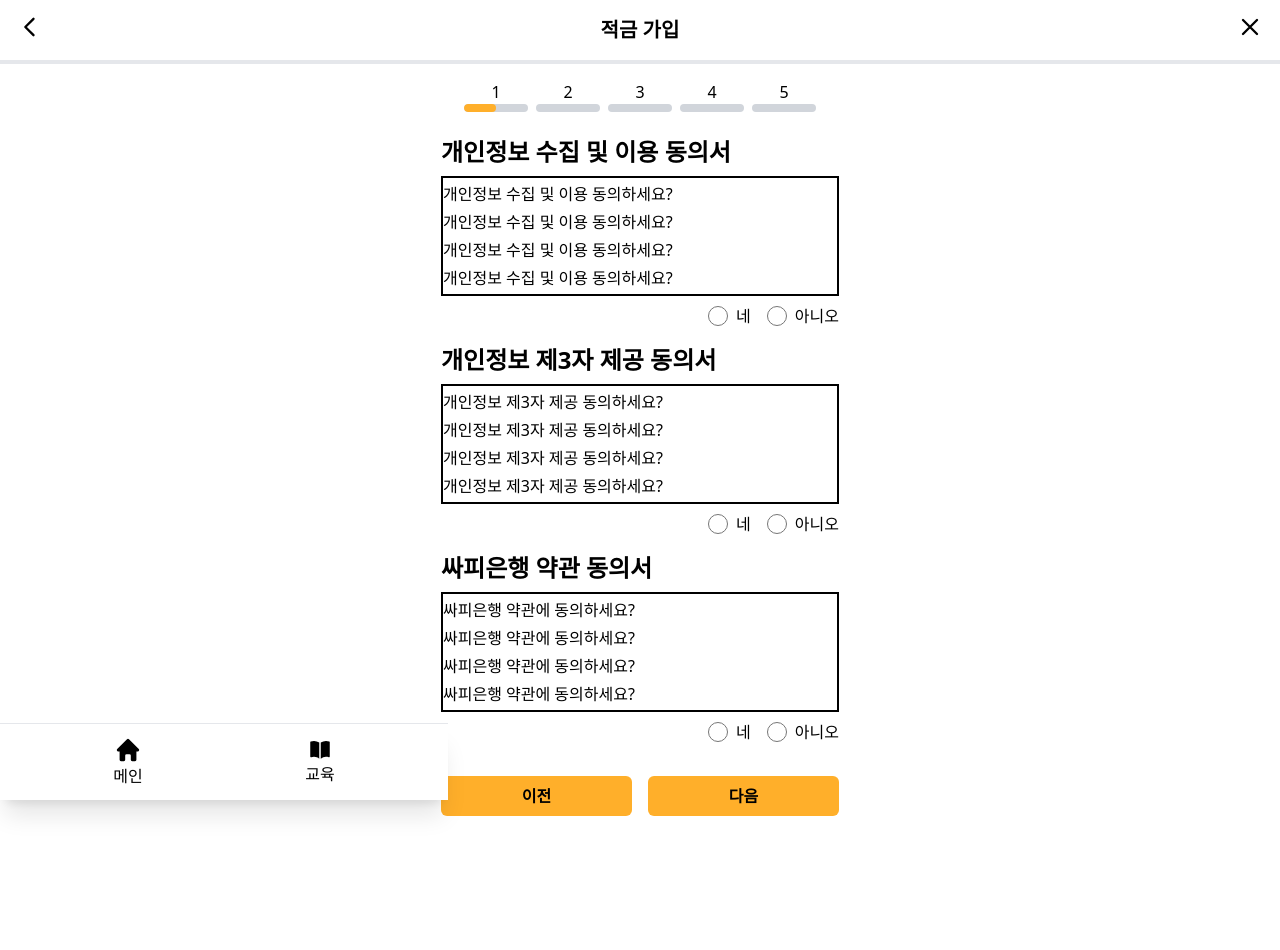
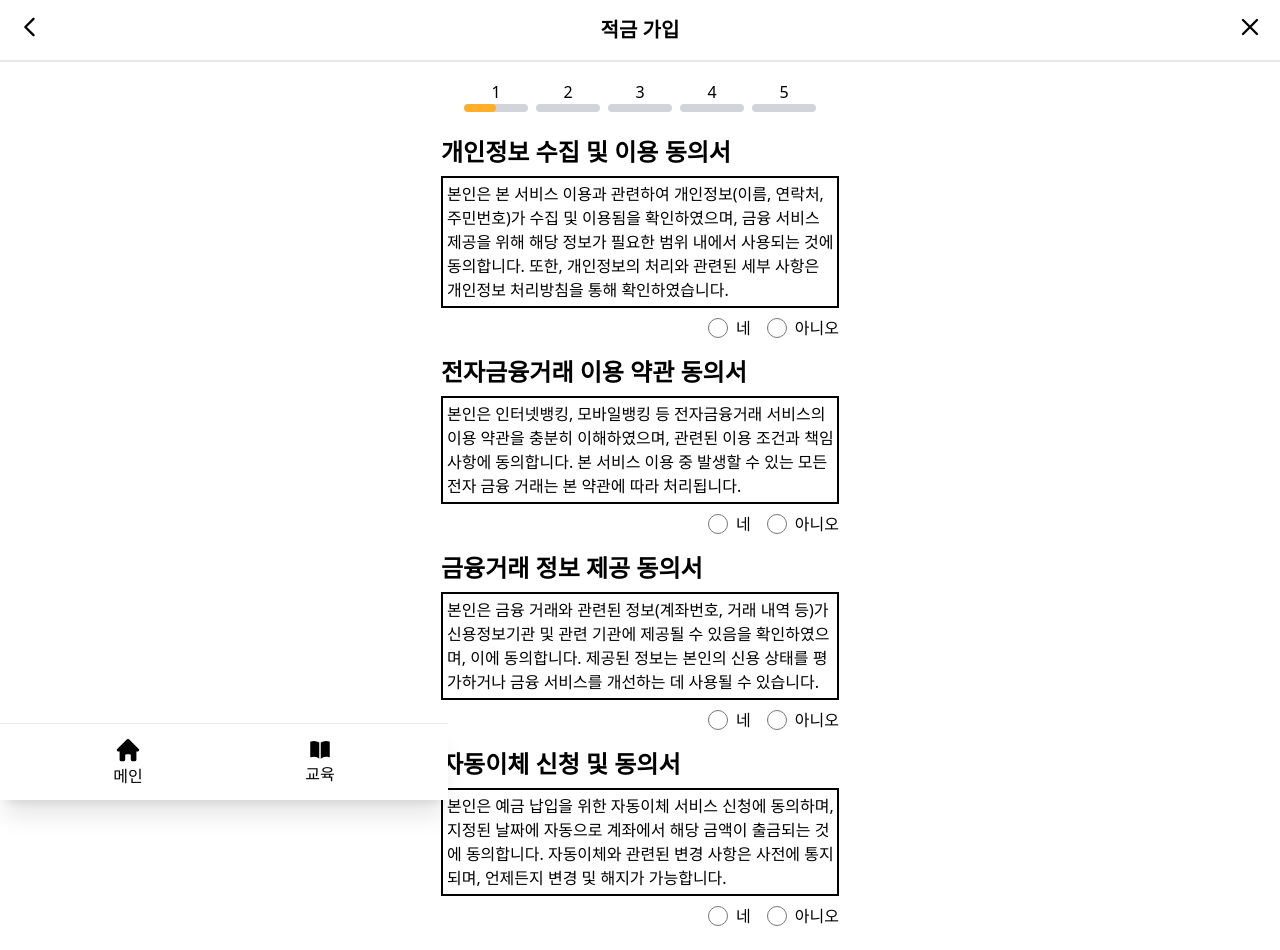
Before and after one commit to uhbooba/frontend, a React (Vite) app: page /savings/agree in a window 1280 px wide. Before the commit the page ends 928 px from the top, so only its background shows below. Built offline with nearby package versions, Linux system fonts and the light colour scheme.

Commit message:
:recycle: Refactor: 예적금 가입동의 페이지 문구 수정
<body>
- Deposit_Agree.tsx
- Savings_Agree.tsx
	- 동의문 문구 수정
- Cancel_Deposit_Product.tsx
- Cancel_savings_Product.tsx
	- 주석 추가

```diff
--- a/src/components/layouts/TopBar.tsx
+++ b/src/components/layouts/TopBar.tsx
@@ -27,7 +27,7 @@ const TopBar: React.FC<TopBarProps> = ({
   };
 
   return (
-    <div className='relative flex items-center justify-center border-b-4 bg-white py-4'>
+    <div className='relative flex items-center justify-center border-b-2 bg-white py-4'>
       {showBackButton && (
         <div className='absolute left-0'>
           <BackButton className='ml-4' />
--- a/src/pages/Education.tsx
+++ b/src/pages/Education.tsx
@@ -22,7 +22,7 @@ const ButtonConfig: ButtonConfigType[] = [
   },
   {
     label: '',
-    eduLabel: '금융사기',
+    eduLabel: '(금융사기)',
     route: '/cancel/savings/explain',
     size: 'small',
     className: 'flex h-32 bg-white rounded-3xl shadow',
@@ -30,7 +30,7 @@ const ButtonConfig: ButtonConfigType[] = [
   },
   {
     label: '',
-    eduLabel: '미션 스탬프',
+    eduLabel: '(미션 스탬프)',
     route: '/cancel/savings/explain',
     size: 'small',
     className: 'flex h-32 bg-white shadow rounded-3xl',
--- a/src/pages/deposit/Deposit_Agree.tsx
+++ b/src/pages/deposit/Deposit_Agree.tsx
@@ -60,10 +60,12 @@ const DepositAgree = () => {
       <div className='m-4'>
         <p className='mb-2 text-2xl font-bold'>개인정보 수집 및 이용 동의서</p>
         <div className='mb-2 border-2 border-black'>
-          <p className='mb-1 ml-1 mt-1'>개인정보 수집 및 이용 동의하세요?</p>
-          <p className='mb-1 ml-1'>개인정보 수집 및 이용 동의하세요?</p>
-          <p className='mb-1 ml-1'>개인정보 수집 및 이용 동의하세요?</p>
-          <p className='mb-1 ml-1'>개인정보 수집 및 이용 동의하세요?</p>
+          <p className='mb-1 ml-1 mt-1'>
+            본인은 본 서비스 이용과 관련하여 개인정보(이름, 연락처, 주민번호)가
+            수집 및 이용됨을 확인하였으며, 금융 서비스 제공을 위해 해당 정보가
+            필요한 범위 내에서 사용되는 것에 동의합니다. 또한, 개인정보의 처리와
+            관련된 세부 사항은 개인정보 처리방침을 통해 확인하였습니다.
+          </p>
         </div>
         <div className='flex justify-end'>
           <CheckButton
@@ -75,12 +77,14 @@ const DepositAgree = () => {
       </div>
 
       <div className='m-4 mt-4'>
-        <p className='mb-2 text-2xl font-bold'>개인정보 제3자 제공 동의서</p>
+        <p className='mb-2 text-2xl font-bold'>전자금융거래 이용 약관 동의서</p>
         <div className='mb-2 border-2 border-black'>
-          <p className='mb-1 ml-1 mt-1'>개인정보 제3자 제공 동의하세요?</p>
-          <p className='mb-1 ml-1'>개인정보 제3자 제공 동의하세요?</p>
-          <p className='mb-1 ml-1'>개인정보 제3자 제공 동의하세요?</p>
-          <p className='mb-1 ml-1'>개인정보 제3자 제공 동의하세요?</p>
+          <p className='mb-1 ml-1 mt-1'>
+            본인은 인터넷뱅킹, 모바일뱅킹 등 전자금융거래 서비스의 이용 약관을
+            충분히 이해하였으며, 관련된 이용 조건과 책임 사항에 동의합니다. 본
+            서비스 이용 중 발생할 수 있는 모든 전자 금융 거래는 본 약관에 따라
+            처리됩니다.
+          </p>
         </div>
         <div className='flex justify-end'>
           <CheckButton
@@ -92,12 +96,14 @@ const DepositAgree = () => {
       </div>
 
       <div className='m-4 mt-4'>
-        <p className='mb-2 text-2xl font-bold'>싸피은행 약관 동의서</p>
+        <p className='mb-2 text-2xl font-bold'>금융거래 정보 제공 동의서</p>
         <div className='mb-2 border-2 border-black'>
-          <p className='mb-1 ml-1 mt-1'>싸피은행 약관에 동의하세요?</p>
-          <p className='mb-1 ml-1'>싸피은행 약관에 동의하세요?</p>
-          <p className='mb-1 ml-1'>싸피은행 약관에 동의하세요?</p>
-          <p className='mb-1 ml-1'>싸피은행 약관에 동의하세요?</p>
+          <p className='mb-1 ml-1 mt-1'>
+            본인은 금융 거래와 관련된 정보(계좌번호, 거래 내역 등)가
+            신용정보기관 및 관련 기관에 제공될 수 있음을 확인하였으며, 이에
+            동의합니다. 제공된 정보는 본인의 신용 상태를 평가하거나 금융
+            서비스를 개선하는 데 사용될 수 있습니다.
+          </p>
         </div>
         <div className='flex justify-end'>
           <CheckButton
--- a/src/pages/depositCancel/Cancel_Deposit_Product.tsx
+++ b/src/pages/depositCancel/Cancel_Deposit_Product.tsx
@@ -59,6 +59,7 @@ const CancelDepositProduct = () => {
         <div className='border-b border-gray-300 py-4'>
           <span className='text-2xl text-gray-500'>계좌번호</span>
           <div className='mt-2 text-xl font-bold'>{selectAccount}</div>
+          {/* 계좌번호 예금 가입하면 새로 생기는 예금계좌 번호 가져오기 */}
         </div>
 
         <div className='border-b border-gray-300 py-4'>
--- a/src/pages/savings/Savings_Agree.tsx
+++ b/src/pages/savings/Savings_Agree.tsx
@@ -14,6 +14,7 @@ const SavingsAgree = () => {
   const [agree1, setAgree1] = useState<string>('');
   const [agree2, setAgree2] = useState<string>('');
   const [agree3, setAgree3] = useState<string>('');
+  const [agree4, setAgree4] = useState<string>('');
 
   useEffect(() => {
     setIsModalOpen(false);
@@ -26,7 +27,12 @@ const SavingsAgree = () => {
   const navigate = useNavigate();
 
   const OpenModal = () => {
-    if (agree1 === 'yes' && agree2 === 'yes' && agree3 === 'yes') {
+    if (
+      agree1 === 'yes' &&
+      agree2 === 'yes' &&
+      agree3 === 'yes' &&
+      agree4 === 'yes'
+    ) {
       setIsModalOpen(true);
     } else {
       setWarningModal(true);
@@ -60,10 +66,12 @@ const SavingsAgree = () => {
       <div className='m-4'>
         <p className='mb-2 text-2xl font-bold'>개인정보 수집 및 이용 동의서</p>
         <div className='mb-2 border-2 border-black'>
-          <p className='mb-1 mt-1'>개인정보 수집 및 이용 동의하세요?</p>
-          <p className='mb-1'>개인정보 수집 및 이용 동의하세요?</p>
-          <p className='mb-1'>개인정보 수집 및 이용 동의하세요?</p>
-          <p className='mb-1'>개인정보 수집 및 이용 동의하세요?</p>
+          <p className='mb-1 ml-1 mt-1'>
+            본인은 본 서비스 이용과 관련하여 개인정보(이름, 연락처, 주민번호)가
+            수집 및 이용됨을 확인하였으며, 금융 서비스 제공을 위해 해당 정보가
+            필요한 범위 내에서 사용되는 것에 동의합니다. 또한, 개인정보의 처리와
+            관련된 세부 사항은 개인정보 처리방침을 통해 확인하였습니다.
+          </p>
         </div>
         <div className='flex justify-end'>
           <CheckButton
@@ -75,12 +83,14 @@ const SavingsAgree = () => {
       </div>
 
       <div className='m-4 mt-4'>
-        <p className='mb-2 text-2xl font-bold'>개인정보 제3자 제공 동의서</p>
+        <p className='mb-2 text-2xl font-bold'>전자금융거래 이용 약관 동의서</p>
         <div className='mb-2 border-2 border-black'>
-          <p className='mb-1 mt-1'>개인정보 제3자 제공 동의하세요?</p>
-          <p className='mb-1'>개인정보 제3자 제공 동의하세요?</p>
-          <p className='mb-1'>개인정보 제3자 제공 동의하세요?</p>
-          <p className='mb-1'>개인정보 제3자 제공 동의하세요?</p>
+          <p className='mb-1 ml-1 mt-1'>
+            본인은 인터넷뱅킹, 모바일뱅킹 등 전자금융거래 서비스의 이용 약관을
+            충분히 이해하였으며, 관련된 이용 조건과 책임 사항에 동의합니다. 본
+            서비스 이용 중 발생할 수 있는 모든 전자 금융 거래는 본 약관에 따라
+            처리됩니다.
+          </p>
         </div>
         <div className='flex justify-end'>
           <CheckButton
@@ -92,18 +102,38 @@ const SavingsAgree = () => {
       </div>
 
       <div className='m-4 mt-4'>
-        <p className='mb-2 text-2xl font-bold'>싸피은행 약관 동의서</p>
+        <p className='mb-2 text-2xl font-bold'>금융거래 정보 제공 동의서</p>
         <div className='mb-2 border-2 border-black'>
-          <p className='mb-1 mt-1'>싸피은행 약관에 동의하세요?</p>
-          <p className='mb-1'>싸피은행 약관에 동의하세요?</p>
-          <p className='mb-1'>싸피은행 약관에 동의하세요?</p>
-          <p className='mb-1'>싸피은행 약관에 동의하세요?</p>
+          <p className='mb-1 ml-1 mt-1'>
+            본인은 금융 거래와 관련된 정보(계좌번호, 거래 내역 등)가
+            신용정보기관 및 관련 기관에 제공될 수 있음을 확인하였으며, 이에
+            동의합니다. 제공된 정보는 본인의 신용 상태를 평가하거나 금융
+            서비스를 개선하는 데 사용될 수 있습니다.
+          </p>
         </div>
         <div className='flex justify-end'>
           <CheckButton
             name='agree3'
             selected={agree3}
             setSelected={setAgree3}
+          />
+        </div>
+      </div>
+      <div className='m-4 mt-4'>
+        <p className='mb-2 text-2xl font-bold'>자동이체 신청 및 동의서</p>
+        <div className='mb-2 border-2 border-black'>
+          <p className='mb-1 ml-1 mt-1'>
+            본인은 예금 납입을 위한 자동이체 서비스 신청에 동의하며, 지정된
+            날짜에 자동으로 계좌에서 해당 금액이 출금되는 것에 동의합니다.
+            자동이체와 관련된 변경 사항은 사전에 통지되며, 언제든지 변경 및
+            해지가 가능합니다.
+          </p>
+        </div>
+        <div className='flex justify-end'>
+          <CheckButton
+            name='agree3'
+            selected={agree4}
+            setSelected={setAgree4}
           />
         </div>
       </div>
--- a/src/pages/savingsCancel/Cancel_savings_Product.tsx
+++ b/src/pages/savingsCancel/Cancel_savings_Product.tsx
@@ -42,10 +42,7 @@ const CancelSavingsProduct = () => {
   return (
     <div>
       <div className='fixed left-0 top-0 w-full'>
-        <TopBar
-          title='적금 중도해지'
-
-        />
+        <TopBar title='적금 중도해지' />
       </div>
 
       <div className='mb-4 mt-20'>
@@ -63,6 +60,7 @@ const CancelSavingsProduct = () => {
         <div className='border-b border-gray-300 py-4'>
           <span className='text-2xl text-gray-500'>계좌번호</span>
           <div className='mt-2 text-xl font-bold'>{selectAccount}</div>
+          {/* 계좌번호 예금 가입하면 새로 생기는 예금계좌 번호 가져오기 */}
         </div>
 
         <div className='border-b border-gray-300 py-4'>
--- a/src/utils/validateInputs.tsx
+++ b/src/utils/validateInputs.tsx
@@ -20,31 +20,28 @@ export const validateInputs = (
 
   let isValid = true;
 
-  // 이름 비어두면 안되는 조건
+  // 이름 비어있으면 안되는 조건
   if (name === '') {
     newErrors.name = '이름을 입력해주세요.';
     isValid = false;
   }
-  // 이름 한글만 입력가능하게 조건
-  else if (!/^[가-힣]+$/.test(name)) {
+  // 숫자, 영어, 기호가 포함된 경우
+  else if (/[^가-힣ㄱ-ㅎㅏ-ㅣ]/.test(name)) {
     newErrors.name = '한글만 입력 가능합니다.';
     isValid = false;
   }
-
-  // 이름 오타 났을 때 조건
+  // 자음 또는 모음만 입력된 경우
   else if (/[ㄱ-ㅎㅏ-ㅣ]/.test(name)) {
     newErrors.name = '이름을 정확하게 입력해주세요.';
     isValid = false;
   }
-
   // 이름 17자까지만 입력 가능하게 조건
   else if (name.length > 17) {
     newErrors.name = '이름은 17자까지만 입력이 가능합니다.';
     isValid = false;
   }
-
-  // 이름 최소 2글자 이상 입력 가능하게 조건
-  else if (name.length < 3 && name.length > 0) {
+  // 이름이 0 초과 3 미만일 때 (너무 짧은 경우)
+  else if (name.length < 3) {
     newErrors.name = '이름이 너무 짧습니다.';
     isValid = false;
   }
```
